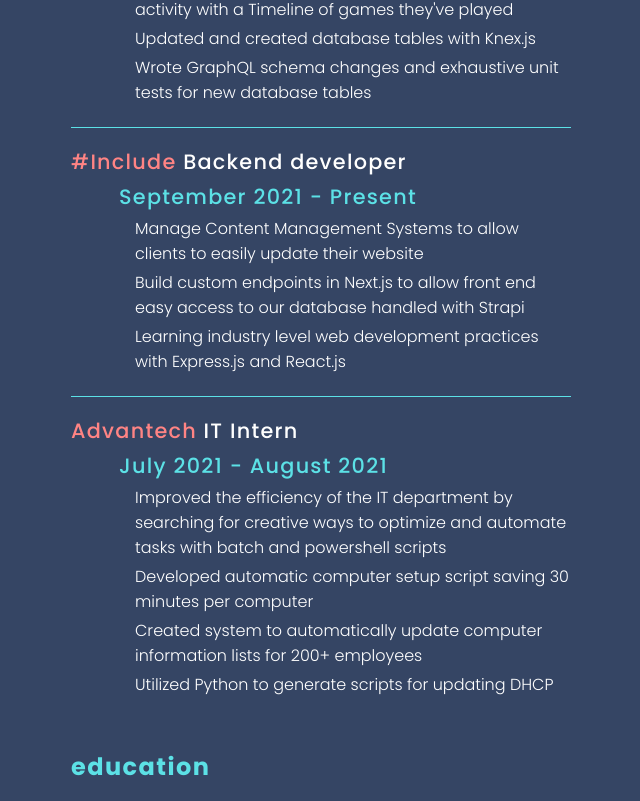
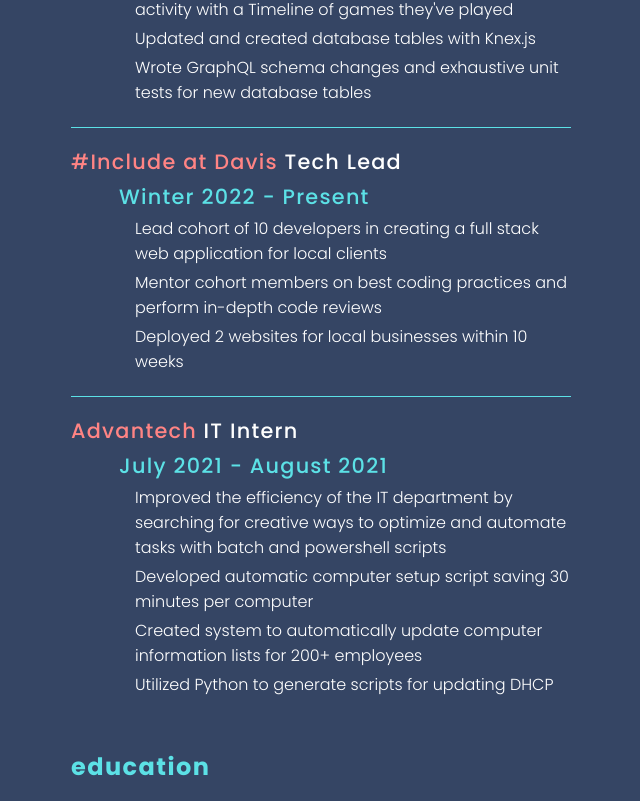
Before and after one commit to Austin2Shih/austinhshih.com, a React (Create React App) app in the folder austinhshih/: page / in a window 1280 px wide. Shown: the part 1749-2550 px from the top of the page, without its empty margins (360-1000 px from the left). Built offline with nearby package versions, Linux system fonts and the light colour scheme.

Commit message:
updated portfolio

```diff
--- a/austinhshih/src/data/portfolio-data.js
+++ b/austinhshih/src/data/portfolio-data.js
@@ -1,4 +1,14 @@
 const portfolioData = [
+    {
+        title: 'Moodify',
+        shortDesc: 'Music mood classifier',
+        points: [
+            "Takes mp3 file as input and gives back a mood breakdown of your song",
+            "Trained on 5 second audio data with no vocals",
+        ],
+        imageFileName: 'moodify.png',
+        projectLink: 'https://moodify.austinshih.com',
+    },
     {
         title: 'MusicMaps',
         shortDesc: 'Map of nearby Spotify listening activity for discovering new music',
--- a/austinhshih/src/data/skills-data.js
+++ b/austinhshih/src/data/skills-data.js
@@ -2,6 +2,10 @@
 {
     frameworks:
     [
+        "Tensorflow",
+        "Keras",
+        "Google Cloud",
+        "Flask",
         "React.js",
         "Next.js",
         "Express.js",
--- a/austinhshih/src/data/work-experience-data.js
+++ b/austinhshih/src/data/work-experience-data.js
@@ -10,13 +10,14 @@
         ],
     },
     {
-        company: '#Include',
-        position: 'Backend developer',
-        timeFrame: 'September 2021 - Present',
+        company: '#Include at Davis',
+        position: 'Tech Lead',
+        timeFrame: 'Winter 2022 - Present',
         description: [
-            "Manage Content Management Systems to allow clients to easily update their website",
-            "Build custom endpoints in Next.js to allow front end easy access to our database handled with Strapi",
-            "Learning industry level web development practices with Express.js and React.js"
+            "Lead cohort of 10 developers in creating a full stack web application for local clients",
+            "Mentor cohort members on best coding practices and perform in-depth code reviews",
+            "Deployed 2 websites for local businesses within 10 weeks",
+
         ],
     },
     {
```
Also changed, not shown: austinhshih/src/media/portfolio/moodify.png (added), 1 other file (tests, documents, lock files or other folders).
